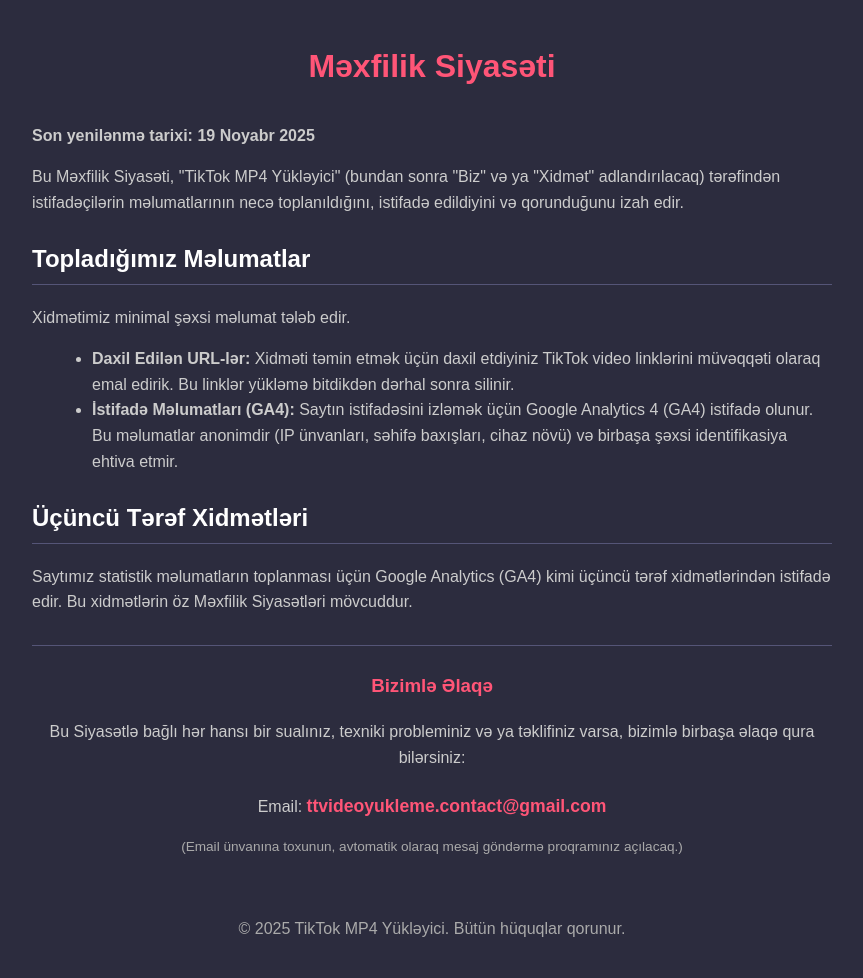
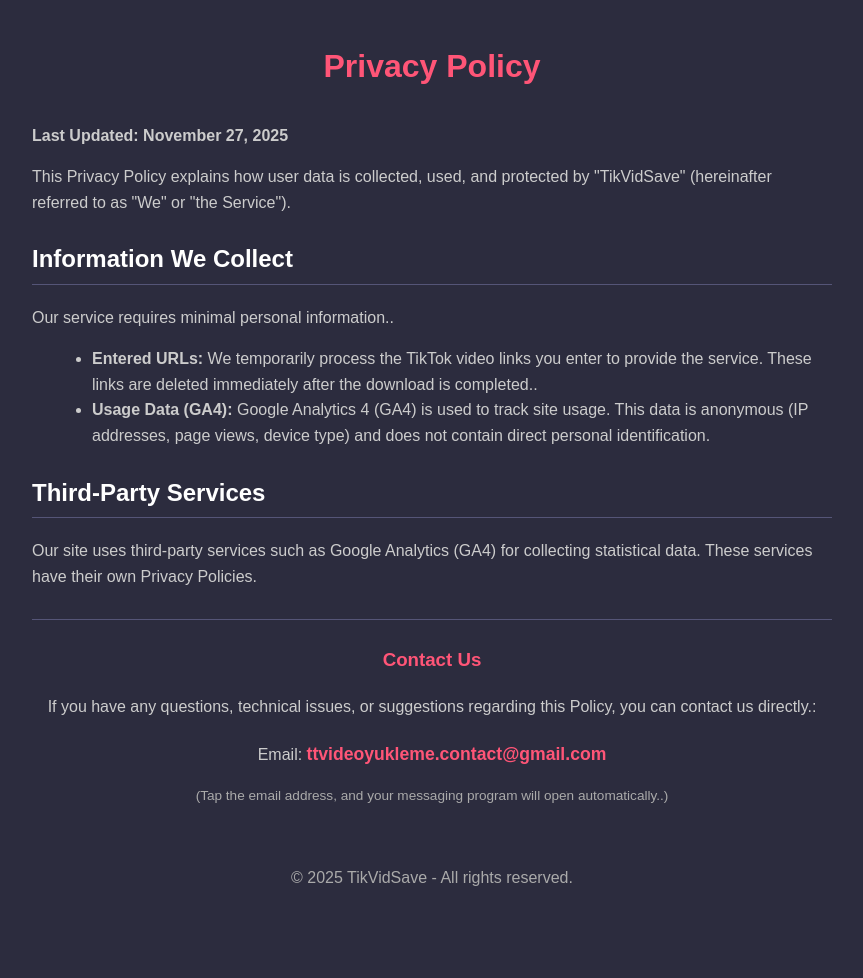
Before and after one commit to Emil-huseynli333/tikvidsave, a Flask app: page /privacy in a window 1280 px wide. Shown: the whole page, without its empty margins (208-1071 px from the left). After the commit the page ends 886 px from the top, so only its background shows below. Run offline with Flask 3, Linux system fonts and the light colour scheme.

Commit message:
Ingilis diline tercume edildi

```diff
--- a/templates/privacy.html
+++ b/templates/privacy.html
@@ -3,7 +3,7 @@
 <head>
     <meta charset="UTF-8">
     <meta name="viewport" content="width=device-width, initial-scale=1.0">
-    <title>Məxfilik Siyasəti - TikTok MP4 Yükləyici</title>
+    <title>Privacy Policy - TikVidSave</title>
     <style>
         body {
             font-family: Arial, sans-serif;
@@ -68,31 +68,31 @@
 </head>
 <body>
 
-    <h1>Məxfilik Siyasəti</h1>
-    <p><strong>Son yenilənmə tarixi: 19 Noyabr 2025</strong></p>
+    <h1>Privacy Policy</h1>
+    <p><strong>Last Updated: November 27, 2025</strong></p>
 
-    <p>Bu Məxfilik Siyasəti, "TikTok MP4 Yükləyici" (bundan sonra "Biz" və ya "Xidmət" adlandırılacaq) tərəfindən istifadəçilərin məlumatlarının necə toplanıldığını, istifadə edildiyini və qorunduğunu izah edir.</p>
+    <p>This Privacy Policy explains how user data is collected, used, and protected by "TikVidSave" (hereinafter referred to as "We" or "the Service").</p>
 
-    <h2>Topladığımız Məlumatlar</h2>
-    <p>Xidmətimiz minimal şəxsi məlumat tələb edir.</p>
+    <h2>Information We Collect</h2>
+    <p>Our service requires minimal personal information..</p>
     <ul>
-        <li><strong>Daxil Edilən URL-lər:</strong> Xidməti təmin etmək üçün daxil etdiyiniz TikTok video linklərini müvəqqəti olaraq emal edirik. Bu linklər yükləmə bitdikdən dərhal sonra silinir.</li>
-        <li><strong>İstifadə Məlumatları (GA4):</strong> Saytın istifadəsini izləmək üçün Google Analytics 4 (GA4) istifadə olunur. Bu məlumatlar anonimdir (IP ünvanları, səhifə baxışları, cihaz növü) və birbaşa şəxsi identifikasiya ehtiva etmir.</li>
+        <li><strong>Entered URLs:</strong> We temporarily process the TikTok video links you enter to provide the service. These links are deleted immediately after the download is completed..</li>
+        <li><strong>Usage Data (GA4):</strong> Google Analytics 4 (GA4) is used to track site usage. This data is anonymous (IP addresses, page views, device type) and does not contain direct personal identification.</li>
     </ul>
 
-    <h2>Üçüncü Tərəf Xidmətləri</h2>
-    <p>Saytımız statistik məlumatların toplanması üçün Google Analytics (GA4) kimi üçüncü tərəf xidmətlərindən istifadə edir. Bu xidmətlərin öz Məxfilik Siyasətləri mövcuddur.</p>
+    <h2>Third-Party Services</h2>
+    <p>Our site uses third-party services such as Google Analytics (GA4) for collecting statistical data. These services have their own Privacy Policies.</p>
 
     <!-- ❗ YENİ KONTAKT BLOKU ❗ -->
     <div class="contact-info">
-        <h3>Bizimlə Əlaqə</h3>
-        <p>Bu Siyasətlə bağlı hər hansı bir sualınız, texniki probleminiz və ya təklifiniz varsa, bizimlə birbaşa əlaqə qura bilərsiniz:</p>
+        <h3>Contact Us</h3>
+        <p>If you have any questions, technical issues, or suggestions regarding this Policy, you can contact us directly.:</p>
         <p>Email: <a href="mailto:ttvideoyukleme.contact@gmail.com?subject=Məxfilik%20Siyasəti%20Haqqında%20Sual" style="font-size: 1.1em;">ttvideoyukleme.contact@gmail.com</a></p>
-        <p style="font-size: 0.85em; color: #aaaaaa;">(Email ünvanına toxunun, avtomatik olaraq mesaj göndərmə proqramınız açılacaq.)</p>
+        <p style="font-size: 0.85em; color: #aaaaaa;">(Tap the email address, and your messaging program will open automatically..)</p>
     </div>
     <!-- KONTAKT BLOKUNUN SONU -->
 
-    <p style="margin-top: 30px; text-align: center; color: #aaaaaa;">&copy; 2025 TikTok MP4 Yükləyici. Bütün hüquqlar qorunur.</p>
+    <p style="margin-top: 30px; text-align: center; color: #aaaaaa;">&copy; 2025 TikVidSave - All rights reserved.</p>
 
 </body>
 </html>
```
Also changed, not shown: templates/index.html (+29 -29 lines), templates/terms.html (+14 -14 lines).
